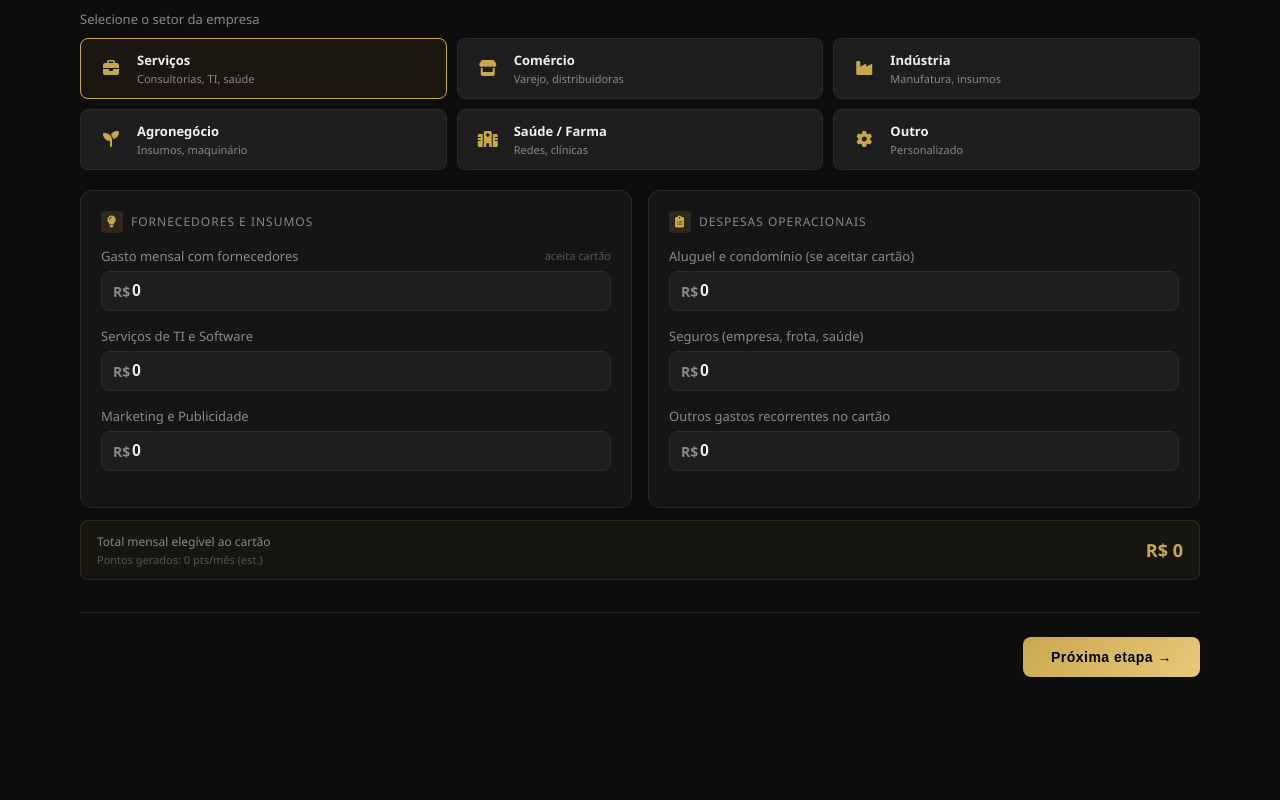
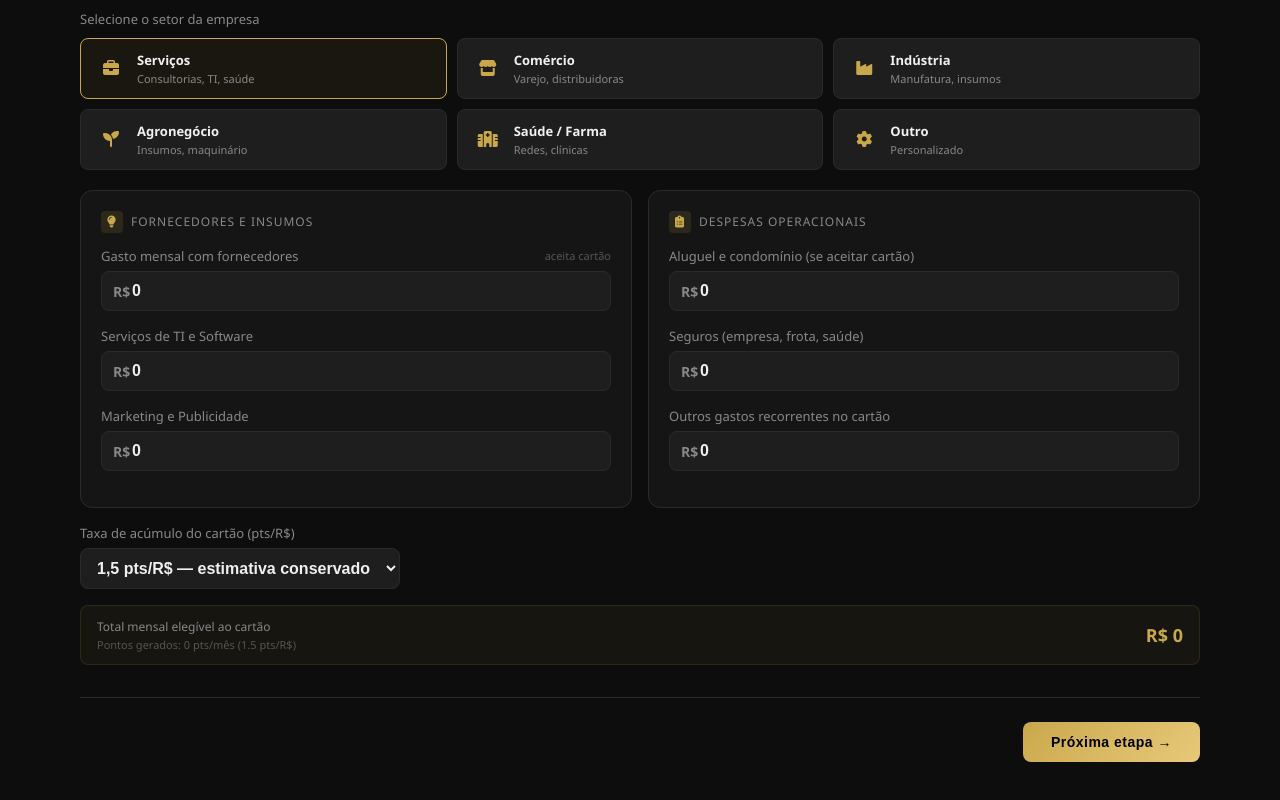
Before and after one commit to Garateia/ATVO, a React (Vite) app: page / in a window 1280 px wide. Shown: the part 464-1264 px from the top of the page. Before the commit the page ends 1181 px from the top, so only its background shows below. Built offline with nearby package versions, Linux system fonts and the light colour scheme.

Commit message:
feat: taxa de acúmulo configurável no Step 1

```diff
--- a/src/App.jsx
+++ b/src/App.jsx
@@ -71,15 +71,14 @@ function NumInput({ label, hint, value, onChange }) {
 }
 
 // ─── STEP 1 ──────────────────────────────────────────────────────────────────
-function Step1({ data, onChange, onNext }) {
+function Step1({ data, onChange, onNext, taxaAcumulo, onTaxaChange }) {
   const [sector, setSector] = useState('servicos')
 
   const total = Object.values(data).reduce((a, v) => a + v, 0)
-  const pontos = Math.round(total * 1.5)
+  const pontos = Math.round(total * taxaAcumulo)
 
   const selectSector = (key) => {
     setSector(key)
-    onChange(SECTOR_DEFAULTS[key])
   }
 
   const setField = (field) => (val) => onChange({ ...data, [field]: val })
@@ -134,10 +133,21 @@ function Step1({ data, onChange, onNext }) {
         </div>
       </div>
 
+      <div className="input-group" style={{ maxWidth: 320, marginTop: 16 }}>
+        <div className="input-label">Taxa de acúmulo do cartão (pts/R$)</div>
+        <select value={taxaAcumulo} onChange={e => onTaxaChange(parseFloat(e.target.value))}>
+          <option value={1.0}>1,0 pts/R$ — cartão básico</option>
+          <option value={1.5}>1,5 pts/R$ — estimativa conservadora</option>
+          <option value={2.0}>2,0 pts/R$</option>
+          <option value={2.5}>2,5 pts/R$</option>
+          <option value={3.0}>3,0 pts/R$ — cartão premium</option>
+        </select>
+      </div>
+
       <div className="result-mini">
         <div>
           <div className="label">Total mensal elegível ao cartão</div>
-          <div className="sub-label">Pontos gerados: {pontos.toLocaleString('pt-BR')} pts/mês (est.)</div>
+          <div className="sub-label">Pontos gerados: {pontos.toLocaleString('pt-BR')} pts/mês ({taxaAcumulo} pts/R$)</div>
         </div>
         <div className="value">{fmt(total)}</div>
       </div>
@@ -317,10 +327,10 @@ function Step3({ data, onChange, onNext, onBack }) {
 }
 
 // ─── STEP 4 ──────────────────────────────────────────────────────────────────
-function Step4({ s1, s2, s3, onBack, onRestart }) {
+function Step4({ s1, s2, s3, taxaAcumulo, onBack, onRestart }) {
   const cartaoMensal    = Object.values(s1).reduce((a, v) => a + v, 0)
   const cartaoAnual     = cartaoMensal * 12
-  const pontosCartao    = cartaoMensal * 1.5 * 12
+  const pontosCartao    = cartaoMensal * taxaAcumulo * 12
   const valorPontosCartao = pontosCartao / 1000 * 35
 
   const econViagens   = (s2.nacionais + s2.internacionais) * s2.classe + s2.hoteis * 0.40 + s2.transporte * 0.20
@@ -456,6 +466,7 @@ export default function App() {
   const [s1, setS1] = useState({ fornecedores: 0, ti: 0, marketing: 0, aluguel: 0, seguros: 0, outros: 0 })
   const [s2, setS2] = useState({ nacionais: 0, internacionais: 0, classe: 0.75, hoteis: 0, transporte: 0, combustivel: 0 })
   const [s3, setS3] = useState({ eletro: 0, premios: 0, outros: 0, pontosK: 0, clube: 'nenhum' })
+  const [taxaAcumulo, setTaxaAcumulo] = useState(1.5)
 
   const goTo = useCallback((n) => setStep(n), [])
 
@@ -471,10 +482,10 @@ export default function App() {
       <div className="container">
         <StepProgress current={step} onGo={goTo} />
 
-        {step === 1 && <Step1 data={s1} onChange={setS1} onNext={() => goTo(2)} />}
+        {step === 1 && <Step1 data={s1} onChange={setS1} onNext={() => goTo(2)} taxaAcumulo={taxaAcumulo} onTaxaChange={setTaxaAcumulo} />}
         {step === 2 && <Step2 data={s2} onChange={setS2} onNext={() => goTo(3)} onBack={() => goTo(1)} />}
         {step === 3 && <Step3 data={s3} onChange={setS3} onNext={() => goTo(4)} onBack={() => goTo(2)} />}
-        {step === 4 && <Step4 s1={s1} s2={s2} s3={s3} onBack={() => goTo(3)} onRestart={() => goTo(1)} />}
+        {step === 4 && <Step4 s1={s1} s2={s2} s3={s3} taxaAcumulo={taxaAcumulo} onBack={() => goTo(3)} onRestart={() => goTo(1)} />}
       </div>
     </>
   )
```
